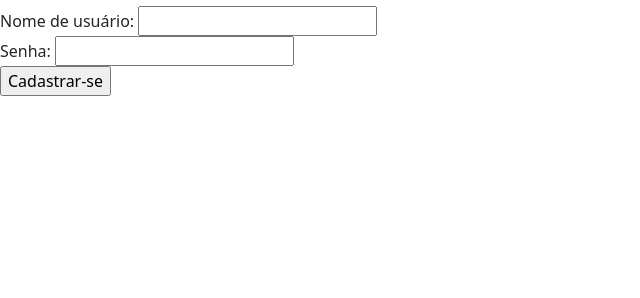
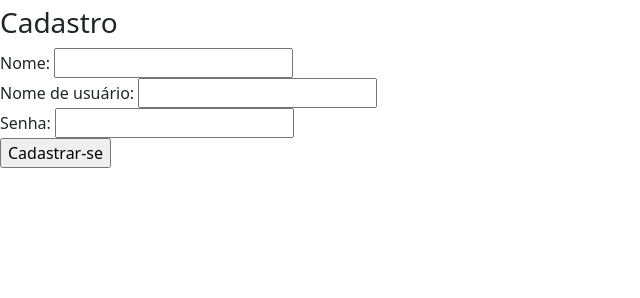
Before and after one commit to Andre-Torres21/moneymate, a Django app: page /cadastro/ in a window 1280 px wide. Shown: the part 50-348 px from the top of the page, without its empty margins (0-640 px from the left). Run offline with Django 5.2, Linux system fonts and the light colour scheme.

Commit message:
Pequenas alterações

```diff
--- a/app/forms.py
+++ b/app/forms.py
@@ -1,5 +1,6 @@
 from django import forms
 
 class CadastroForm(forms.Form):
+    nome = forms.CharField(max_length=64)
     nome_usuario = forms.CharField(label='Nome de usuário')
     senha = forms.CharField(widget=forms.PasswordInput)
--- a/app/templates/app/cadastro.html
+++ b/app/templates/app/cadastro.html
@@ -1,6 +1,8 @@
 {% extends 'app/base.html' %}
 
 {% block title %}Cadastro{% endblock %}
+
+{% block form_title %}Cadastro{% endblock %}
 
 {% block nav %}
     {% comment %}
--- a/app/templates/app/login.html
+++ b/app/templates/app/login.html
@@ -1,6 +1,8 @@
 {% extends 'app/base.html' %}
 
 {% block title %}Login{% endblock %}
+
+{% block form_title %}Login{% endblock %}
 
 {% block nav %}
     {% comment %}
--- a/app/views.py
+++ b/app/views.py
@@ -21,12 +21,13 @@ def index(request):
 def cadastro(request):
     form = CadastroForm()
     if request.method == 'POST':
+        nome = request.POST.get('nome')
         nome_usuario = request.POST.get('nome_usuario')
         senha = request.POST.get('senha')
         # if User.objects.get(username=nome_usuario).exists():
         #     messages.error(request, 'Usuário já cadastrado!')
         # else:
-        User.objects.create_user(username=nome_usuario, password=senha)
+        User.objects.create_user(first_name=nome, username=nome_usuario, password=senha)
         messages.success(request, 'Usuário cadastrado com sucesso!')
         return redirect(reverse('login'))
     return render(request, 'app/cadastro.html', {'form': form})
--- a/config/settings.py
+++ b/config/settings.py
@@ -79,7 +79,7 @@ DATABASES = {
         'ENGINE': 'django.db.backends.postgresql',
         'NAME': 'moneymate',
         'USER': 'postgres',
-        'PASSWORD': 'power21A',
+        'PASSWORD': '123456',
         'HOST': 'localhost',
         'PORT': '5432',
     }
```
Also changed, not shown: app/migrations/0001_initial.py.
